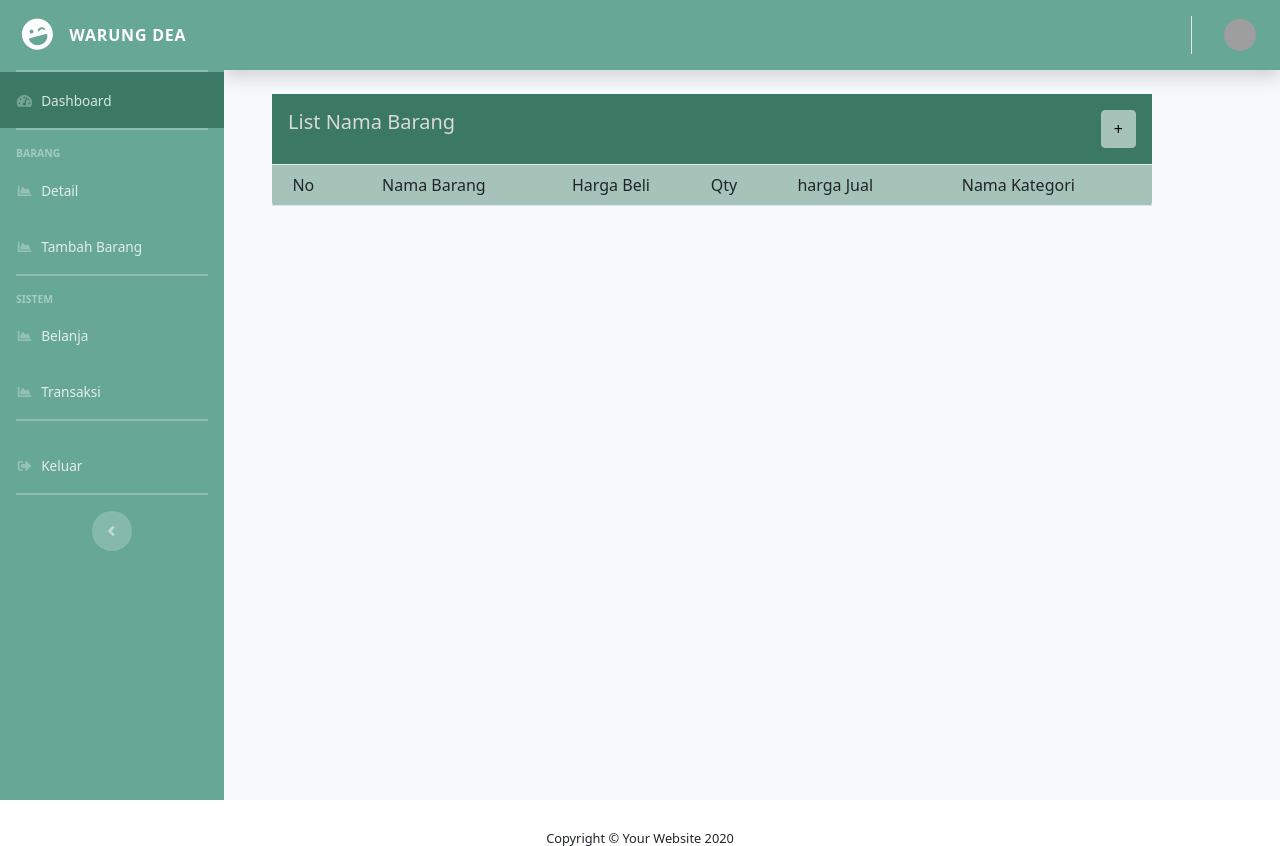
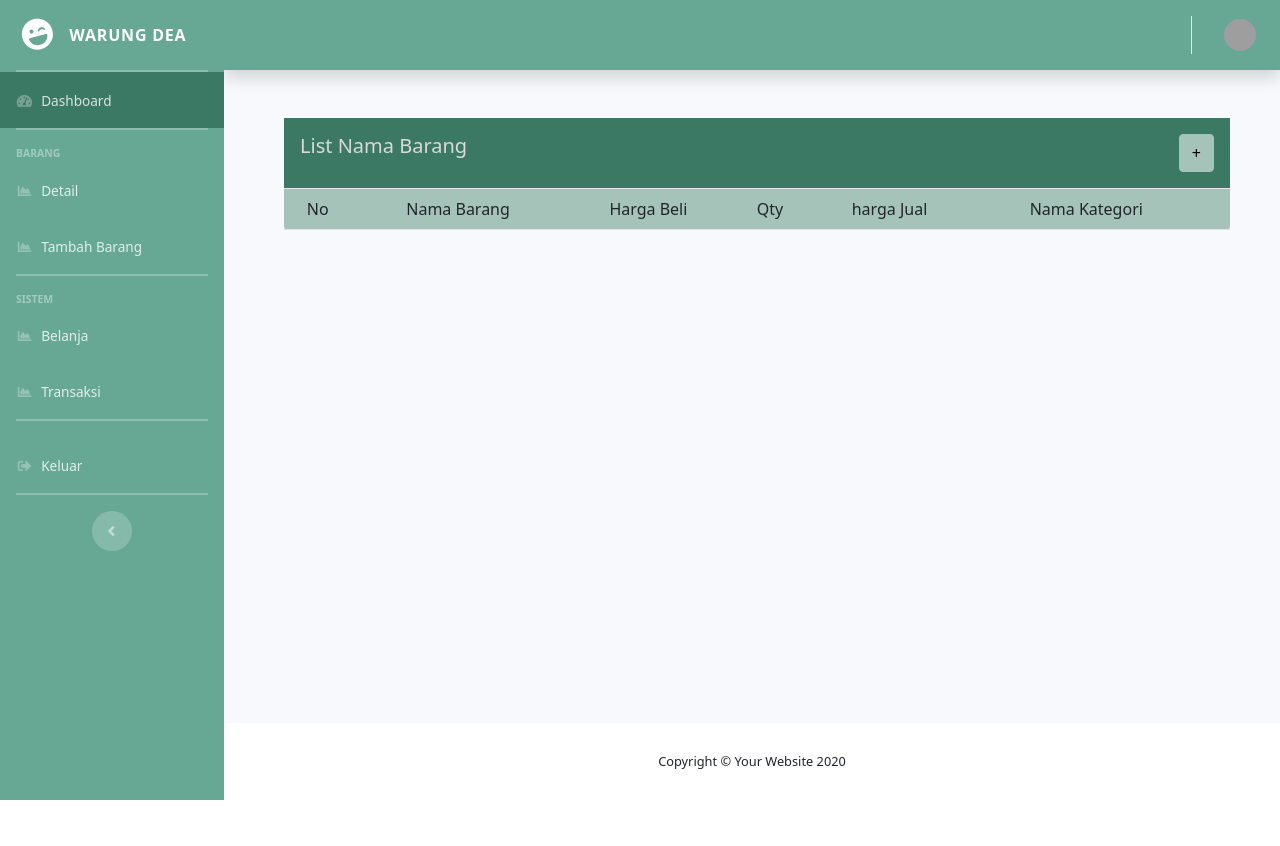
Before and after one commit to aurorazhy/tugaspwl, a CodeIgniter app: page /Github/index.php/user/barangtable in a window 1280 px wide. Shown: the top 846 px of the page. After the commit the page ends 800 px from the top, so only its background shows below. Run offline with CodeIgniter, Linux system fonts and the light colour scheme; data that the repository does not hold is empty; some libraries are stand-ins or nearby versions; grey boxes are pictures that could not be loaded.

Commit message:
Update tablelist.php

```diff
--- a/app/application/views/dashboard/sub_barang/tablelist.php
+++ b/app/application/views/dashboard/sub_barang/tablelist.php
@@ -1,4 +1,5 @@
-<div class="col-10 ml-5 p-0 bg-appcard rounded">
+<div class="container-fluid py-4">
+   <div class="col-11 ml-5 p-0 bg-appcard rounded">
 
       <div class="card-body text-white bg-appregis">
          <div class="row justify-content-between">
@@ -50,7 +51,4 @@
 
 
 </div>
-<!-- /.container-fluid -->
-
-</div>
 <!-- End of Main Content -->
```
Lines whose indentation alone changed are shown as unchanged.
